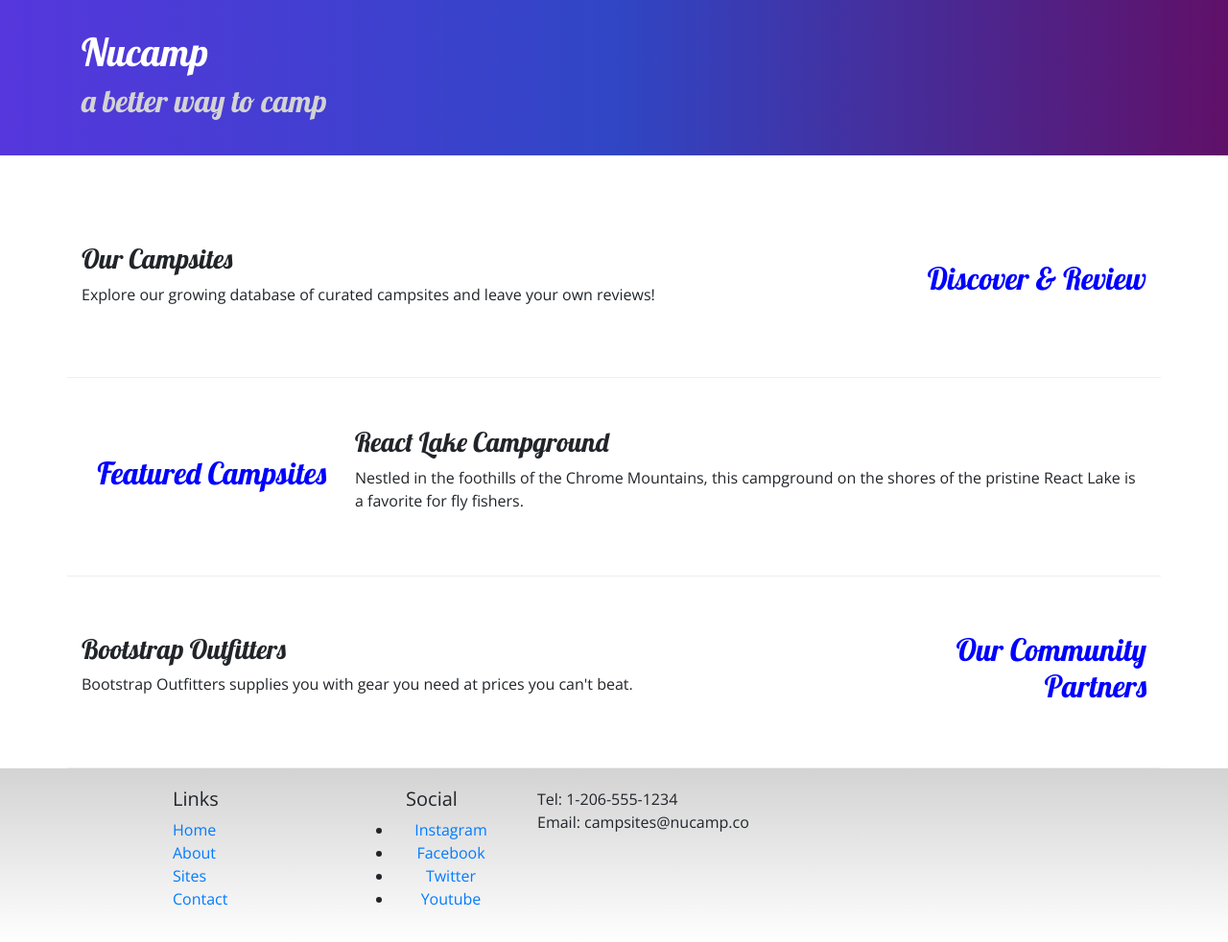
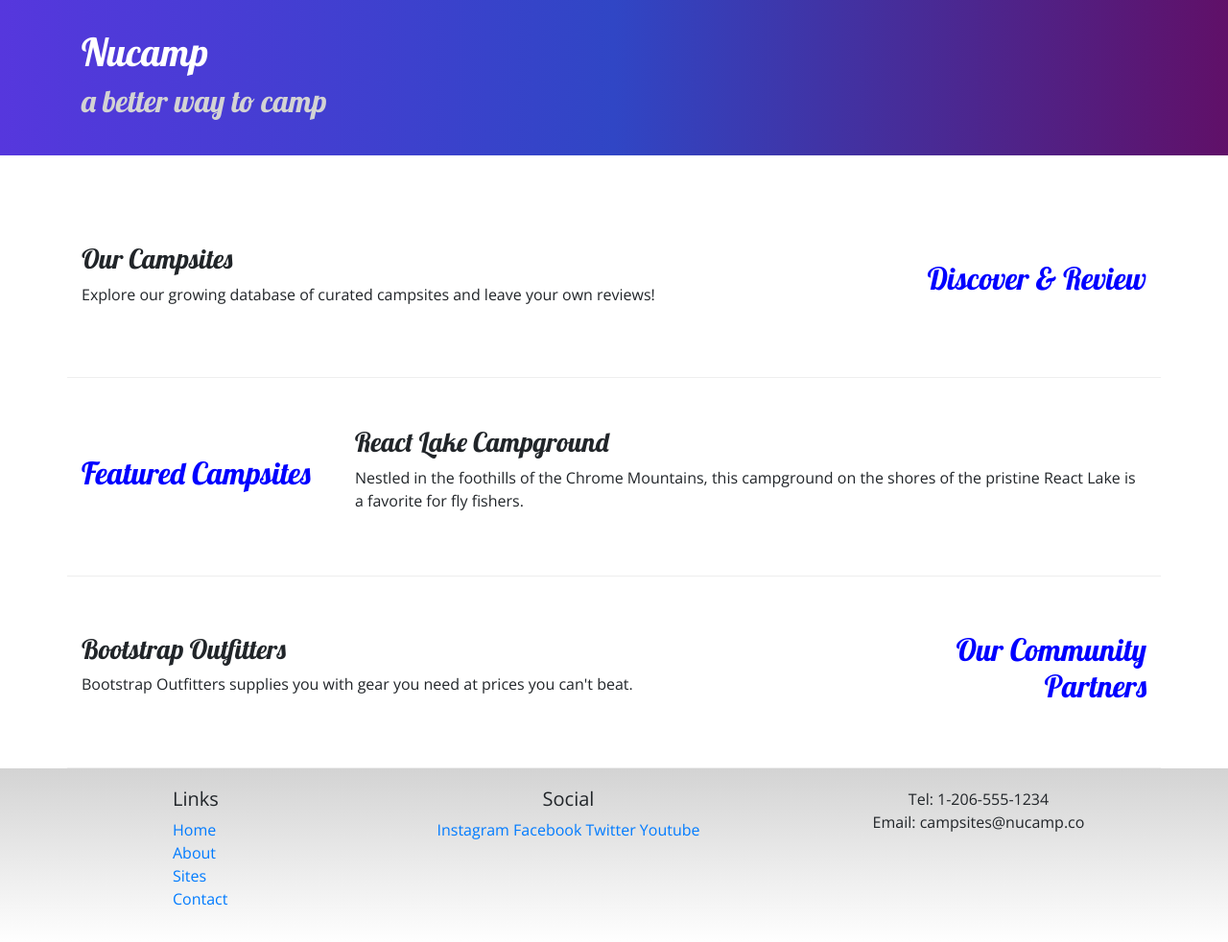
Before and after one commit to Jayprox/2-Bootstrap, a website: page index.html in a window 1280 px wide. Shown: the whole page at 96% size. Drawn offline with nearby package versions, Linux system fonts and the light colour scheme.

Commit message:
more updates

```diff
--- a/index.html
+++ b/index.html
@@ -34,7 +34,7 @@
 
         <div class="row row-content align-items-center">
             <div class="col-sm-4 col-md-3">
-                <h2 class="text-sm-right">Featured Campsites</h2>
+                <h2>Featured Campsites</h2>
             </div>
             <div class="col">
                 <h3>React Lake Campground</h3>
@@ -65,16 +65,14 @@
                         <li><a href="#">Contact</a></li>
                     </ul>
                 </div>
-                <div class="col-4 col-sm-2 text-center">
+                <div class="col-6 col-sm-5 text-center">
                     <h5>Social</h5>
-                    <ul>
-                        <li><a href="http://instagram.com/">Instagram</a></li>
-                        <li><a href="http://facebook.com/">Facebook</a></li>
-                        <li><a href="http://twitter.com/">Twitter</a></li>
-                        <li><a href="http://youtube.com/">Youtube</a></li>
-                    </ul>
+                    <a href="http://instagram.com/">Instagram</a>
+                    <a href="http://instagram.com/">Facebook</a>
+                    <a href="http://instagram.com/">Twitter</a>
+                    <a href="http://instagram.com/">Youtube</a>
                 </div>
-                <div class="col-sm-4">
+                <div class="col-sm-4 text-center">
                     Tel: 1-206-555-1234<br />
                     Email: campsites@nucamp.co
                 </div>
```
